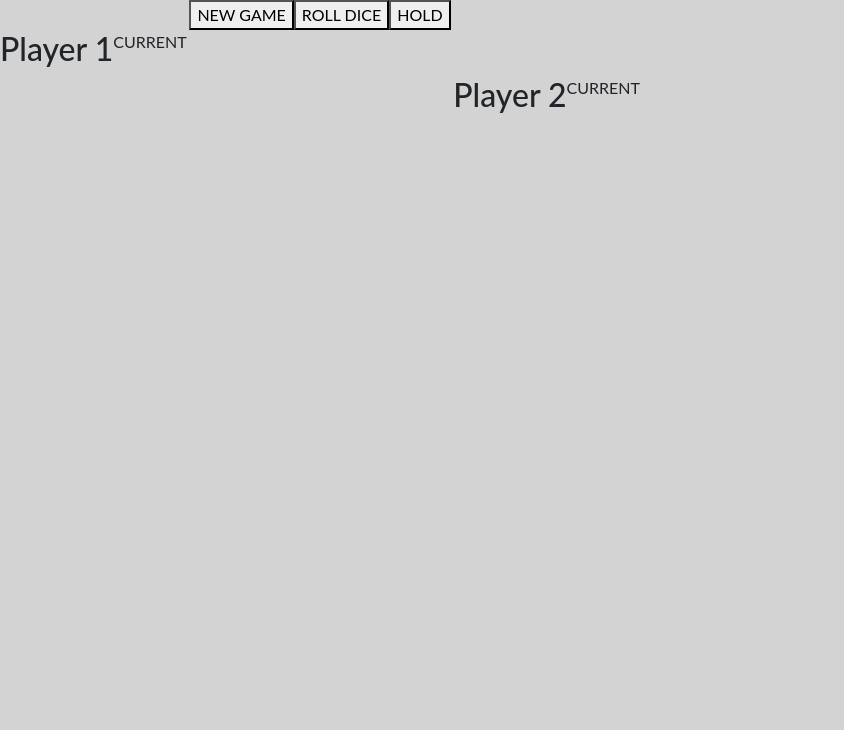
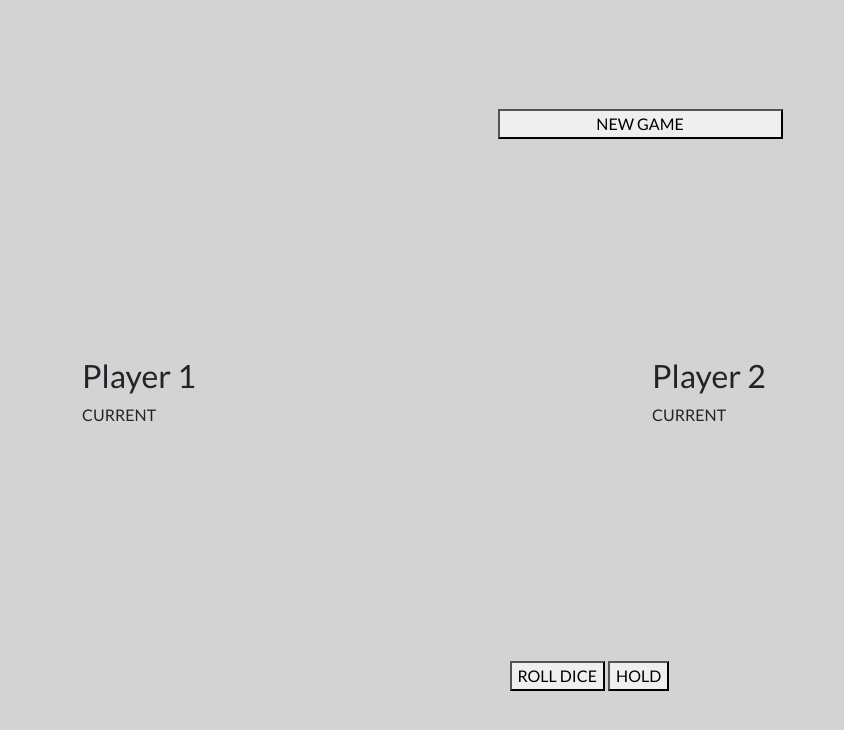
Before and after one commit to jeje28230/eval-JS-jeu-de-des, a plain HTML site: page index.html in a window 1280 px wide. Shown: the whole page, without its empty margins (0-844 px from the left). Drawn offline with nearby package versions, Linux system fonts and the light colour scheme.

Commit message:
bootstrap class added

```diff
--- a/index.html
+++ b/index.html
@@ -1,41 +1,53 @@
 <!DOCTYPE html>
 <html lang="fr">
+
 <head>
   <meta charset="UTF-8" />
   <meta http-equiv="X-UA-Compatible" content="IE=edge" />
   <meta name="viewport" content="width=device-width, initial-scale=1.0" />
   <title>Jeu de dés</title>
-    <link
-      href="https://cdn.jsdelivr.net/npm/bootstrap@5.3.0-alpha1/dist/css/bootstrap.min.css"
-      rel="stylesheet"
-      integrity="sha384-GLhlTQ8iRABdZLl6O3oVMWSktQOp6b7In1Zl3/Jr59b6EGGoI1aFkw7cmDA6j6gD"
-      crossorigin="anonymous"
-    />
+  <link href="https://cdn.jsdelivr.net/npm/bootstrap@5.3.0-alpha1/dist/css/bootstrap.min.css" rel="stylesheet"
+    integrity="sha384-GLhlTQ8iRABdZLl6O3oVMWSktQOp6b7In1Zl3/Jr59b6EGGoI1aFkw7cmDA6j6gD" crossorigin="anonymous" />
+
+  <link rel="preconnect" href="https://fonts.googleapis.com">
+  <link rel="preconnect" href="https://fonts.gstatic.com" crossorigin>
+  <link href="https://fonts.googleapis.com/css2?family=Lato:ital,wght@0,400;1,100&display=swap" rel="stylesheet">
+
   <link rel="stylesheet" href="style.css" />
 </head>
+
 <body>
-    <main>
-      <section class="container">
-        <button>NEW GAME</button>
-        <button>ROLL DICE</button>
-        <button>HOLD</button>
+  <main class="container">
+    <div class="d-flex flex-column justify-content-around" id="board">
+    <section class="row">
+      <button class="col col-3 mx-auto">NEW GAME</button>
     </section>
 
-      <section id="P1">
+    <div class="row">
+
+      <section class="col" id="P1">
         <h2>Player 1</h2>
         <p>CURRENT</p>
       </section>
 
-      <section id="P2">
+      <section class="col" id="P2">
         <h2>Player 2</h2>
         <p>CURRENT</p>
       </section>
-    </main>
-    <script
-      src="https://cdn.jsdelivr.net/npm/bootstrap@5.3.0-alpha1/dist/js/bootstrap.bundle.min.js"
+    </div>
+
+    <div class="row">
+      <div class="col col-3 mx-auto">
+      <button>ROLL DICE</button>
+      <button>HOLD</button>
+      </div>
+    </div>
+  </div>
+    <main>
+      <script src="https://cdn.jsdelivr.net/npm/bootstrap@5.3.0-alpha1/dist/js/bootstrap.bundle.min.js"
         integrity="sha384-w76AqPfDkMBDXo30jS1Sgez6pr3x5MlQ1ZAGC+nuZB+EYdgRZgiwxhTBTkF7CXvN"
-      crossorigin="anonymous"
-    ></script>
+        crossorigin="anonymous"></script>
       <script src="script.js"></script>
 </body>
+
 </html>
--- a/style.css
+++ b/style.css
@@ -1,21 +1,9 @@
 body {
-    height: 50%;
-    width: 50%;
     background-color: lightgray;
     font-family: lato;
 }
 
-#P1 {
-    display: flex;
-    justify-content: left;
+
+#board {
+    height: 100vh;
 }
-
-.container {
-    display: flex;
-    justify-content: center;
-}
-
-#P2 {
-    display: flex;
-    justify-content: right;
-}
```
Also changed, not shown: images/Lato-Black.ttf (deleted), images/Lato-BlackItalic.ttf (deleted), images/Lato-Bold.ttf (deleted), images/Lato-BoldItalic.ttf (deleted), images/Lato-Italic.ttf (deleted), images/Lato-Light.ttf (deleted), images/Lato-LightItalic.ttf (deleted), images/Lato-Regular.ttf (deleted), images/Lato-Thin.ttf (deleted), images/Lato-ThinItalic.ttf (deleted), images/OFL.txt (deleted), 1 other file. Lines whose indentation alone changed are shown as unchanged.
